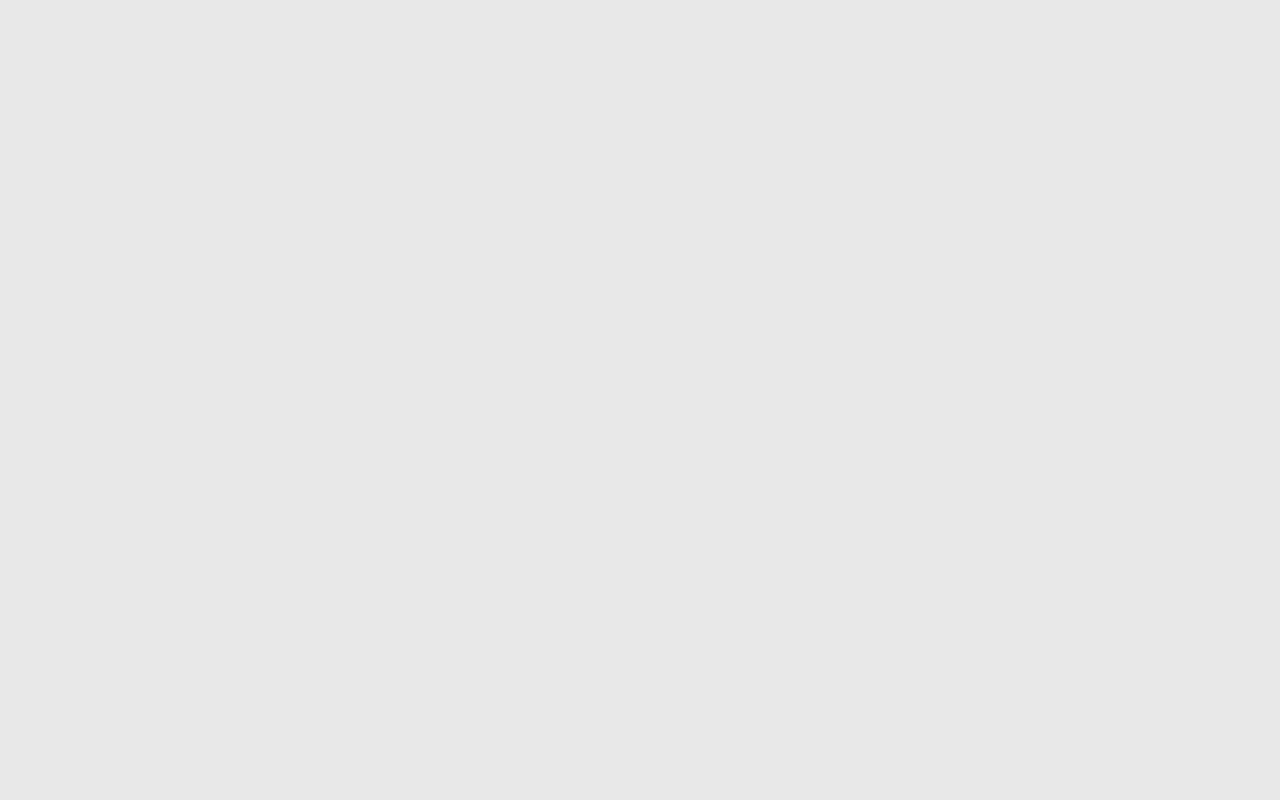
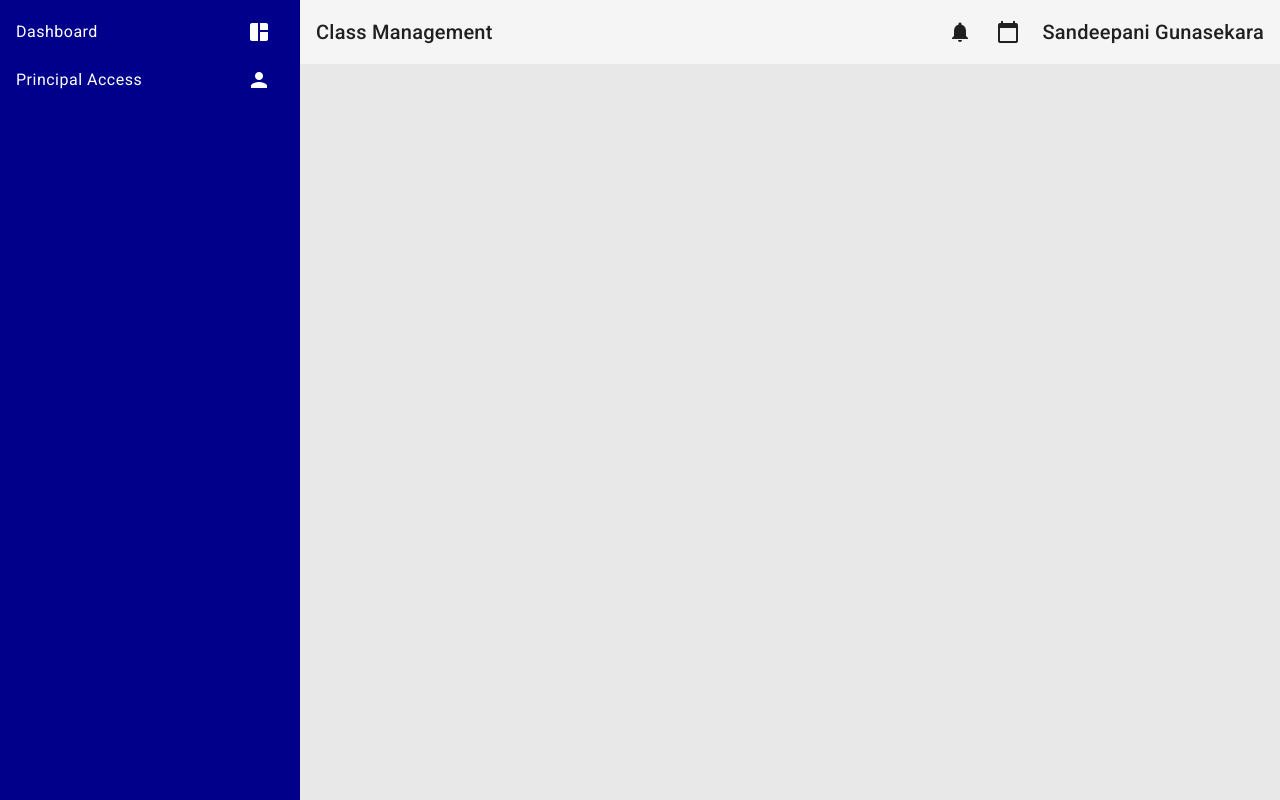
Before and after one commit to codingPentagon/ZoneEd, an Angular app in the folder frontend/: page /accessgrant in a window 1280 px wide. Before the commit this address led to /. Built offline with nearby package versions, Linux system fonts and the light colour scheme.

Commit message:
set up for access grant principal component

```diff
--- a/frontend/src/app/app-routing.module.ts
+++ b/frontend/src/app/app-routing.module.ts
@@ -3,11 +3,11 @@ import { CommonModule } from '@angular/common';
 import { RouterModule, Routes } from "@angular/router";
 
 import {NavComponent} from "./shared/nav/nav.component";
-import {ClsAllocateComponent} from "./cls-allocate/cls-allocate.component";
+import {AcsGrantPrinComponent} from "./acs-grant-prin/acs-grant-prin.component";
 
 const routes: Routes = [
   { path: '', component: NavComponent },
-  { path: 'clsallocate', component: ClsAllocateComponent }
+  { path: 'accessgrant', component: AcsGrantPrinComponent }
 ]
 
 @NgModule({
--- a/frontend/src/app/app.module.ts
+++ b/frontend/src/app/app.module.ts
@@ -6,12 +6,12 @@ import { SharedModule } from "./shared/shared.module";
 import { AppRoutingModule } from "./app-routing.module";
 import { BrowserAnimationsModule } from '@angular/platform-browser/animations';
 import {MatInputModule} from "@angular/material/input";
-import { ClsAllocateComponent } from './cls-allocate/cls-allocate.component';
+import { AcsGrantPrinComponent } from './acs-grant-prin/acs-grant-prin.component';
 
 @NgModule({
   declarations: [
     AppComponent,
-    ClsAllocateComponent,
+    AcsGrantPrinComponent
   ],
   imports: [
     BrowserModule,
--- a/frontend/src/app/shared/nav/nav.component.html
+++ b/frontend/src/app/shared/nav/nav.component.html
@@ -7,10 +7,10 @@
           <mat-icon>space_dashboard</mat-icon>
         </button>
       </mat-list-item>
-      <mat-list-item routerLink="clsallocate">
-        <a matListItemTitle>Class Allocation</a>
+      <mat-list-item routerLink="accessgrant">
+        <a matListItemTitle>Principal Access</a>
         <button matListItemMeta mat-icon-button>
-          <mat-icon>class</mat-icon>
+          <mat-icon>person</mat-icon>
         </button>
       </mat-list-item>
     </mat-nav-list>
```
Also changed, not shown: frontend/src/app/acs-grant-prin/acs-grant-prin.component.ts (added, +10 -0 lines), frontend/src/app/cls-allocate/cls-allocate.component.ts (deleted, +0 -10 lines), frontend/src/app/acs-grant-prin/acs-grant-prin.component.css (renamed from frontend/src/app/cls-allocate/cls-allocate.component.css), frontend/src/app/acs-grant-prin/acs-grant-prin.component.html (renamed from frontend/src/app/cls-allocate/cls-allocate.component.html), 1 other file (tests, documents, lock files or other folders).
